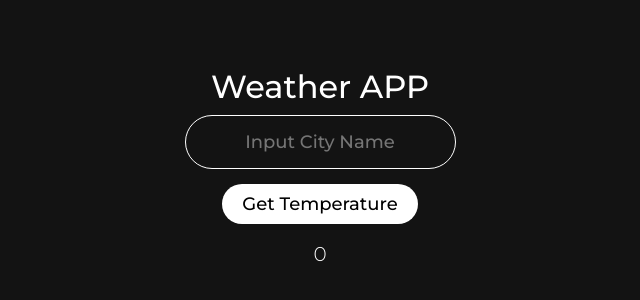
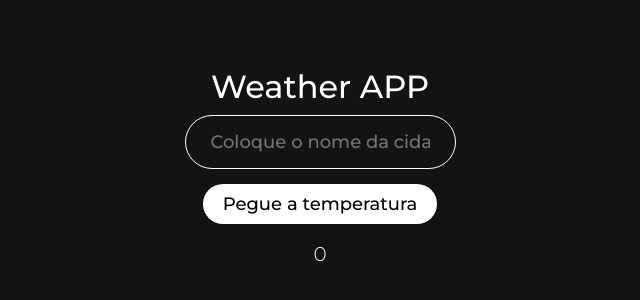
Before and after one commit to Maarsyo/weatherapp, a React (Create React App) app: page / in a window 1280 px wide. Shown: the part 176-476 px from the top of the page, without its empty margins (320-960 px from the left). Built offline with nearby package versions, Linux system fonts and the light colour scheme.

Commit message:
Update InputCity.js

```diff
--- a/src/containers/InputCity.js
+++ b/src/containers/InputCity.js
@@ -15,12 +15,12 @@ export default class InputCity extends React.Component {
         return(
             <div style={{textAlign : 'center', marginTop: '9px'}}>
                 <input type="text"
-                placeholder="Input City Name"
+                placeholder="Coloque o nome da cidade"
                 className="input"
                 value={this.state.city}
                 onChange={this.handleChange} />
                 <br />
-                <button className="button" onClick={()=>{this.props.getTemperature(this.state.city)}}>Get Temperature</button>
+                <button className="button" onClick={()=>{this.props.getTemperature(this.state.city)}}>Pegue a temperatura</button>
             </div>
         );
     }
```
